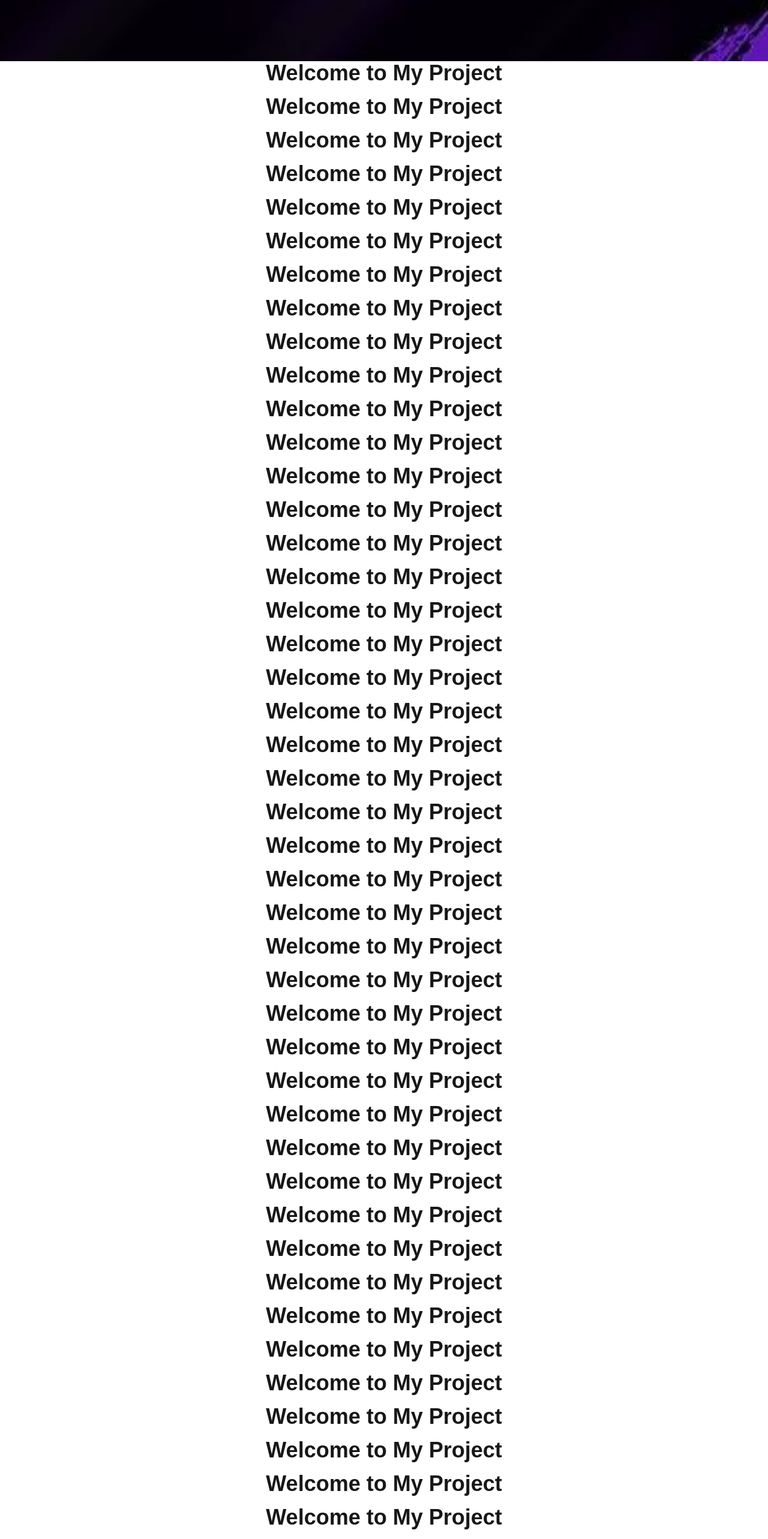
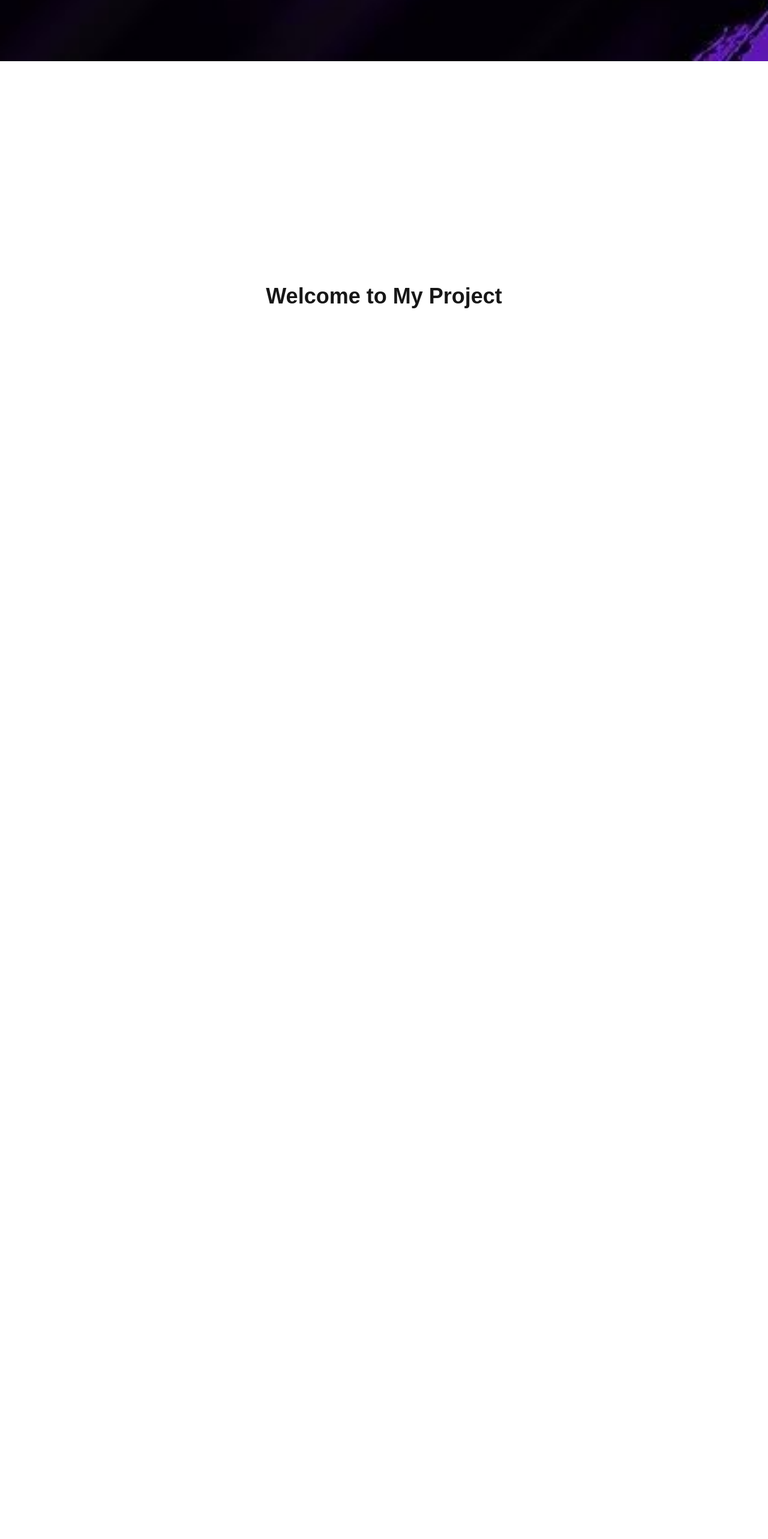
Before and after one commit to TahmidMuntaser/Personal_Portfolio_Web, a Next.js app in the folder myproject/: page /sample in a window 1280 px wide. Shown: the part 783-3349 px from the top of the page at 60% size. After the commit the page ends 1685 px from the top, so only its background shows below. Built offline with nearby package versions, Linux system fonts and the light colour scheme.

Commit message:
unnecessary code deleted

```diff
--- a/myproject/src/app/sample/page.jsx
+++ b/myproject/src/app/sample/page.jsx
@@ -9,51 +9,9 @@ const HomePage = () => {
       <Hero />
       <div className="min-h-screen flex flex-col items-center justify-center">
         <h1 className="text-4xl font-bold mb-4">Welcome to My Project</h1>
-        <h1 className="text-4xl font-bold mb-4">Welcome to My Project</h1>
-        <h1 className="text-4xl font-bold mb-4">Welcome to My Project</h1>
-        <h1 className="text-4xl font-bold mb-4">Welcome to My Project</h1>
-        <h1 className="text-4xl font-bold mb-4">Welcome to My Project</h1>
-        <h1 className="text-4xl font-bold mb-4">Welcome to My Project</h1>
-        <h1 className="text-4xl font-bold mb-4">Welcome to My Project</h1>
-        <h1 className="text-4xl font-bold mb-4">Welcome to My Project</h1>
-        <h1 className="text-4xl font-bold mb-4">Welcome to My Project</h1>
-        <h1 className="text-4xl font-bold mb-4">Welcome to My Project</h1>
-        <h1 className="text-4xl font-bold mb-4">Welcome to My Project</h1>
-        <h1 className="text-4xl font-bold mb-4">Welcome to My Project</h1>
-        <h1 className="text-4xl font-bold mb-4">Welcome to My Project</h1>
-        <h1 className="text-4xl font-bold mb-4">Welcome to My Project</h1>
-        <h1 className="text-4xl font-bold mb-4">Welcome to My Project</h1>
-        <h1 className="text-4xl font-bold mb-4">Welcome to My Project</h1>
-        <h1 className="text-4xl font-bold mb-4">Welcome to My Project</h1>
-        <h1 className="text-4xl font-bold mb-4">Welcome to My Project</h1>
-        <h1 className="text-4xl font-bold mb-4">Welcome to My Project</h1>
-        <h1 className="text-4xl font-bold mb-4">Welcome to My Project</h1>
-        <h1 className="text-4xl font-bold mb-4">Welcome to My Project</h1>
-        <h1 className="text-4xl font-bold mb-4">Welcome to My Project</h1>
-        <h1 className="text-4xl font-bold mb-4">Welcome to My Project</h1>
-        <h1 className="text-4xl font-bold mb-4">Welcome to My Project</h1>
-        <h1 className="text-4xl font-bold mb-4">Welcome to My Project</h1>
-        <h1 className="text-4xl font-bold mb-4">Welcome to My Project</h1>
-        <h1 className="text-4xl font-bold mb-4">Welcome to My Project</h1>
-        <h1 className="text-4xl font-bold mb-4">Welcome to My Project</h1>
-        <h1 className="text-4xl font-bold mb-4">Welcome to My Project</h1>
-        <h1 className="text-4xl font-bold mb-4">Welcome to My Project</h1>
-        <h1 className="text-4xl font-bold mb-4">Welcome to My Project</h1>
-        <h1 className="text-4xl font-bold mb-4">Welcome to My Project</h1>
-        <h1 className="text-4xl font-bold mb-4">Welcome to My Project</h1>
-        <h1 className="text-4xl font-bold mb-4">Welcome to My Project</h1>
-        <h1 className="text-4xl font-bold mb-4">Welcome to My Project</h1>
-        <h1 className="text-4xl font-bold mb-4">Welcome to My Project</h1>
-        <h1 className="text-4xl font-bold mb-4">Welcome to My Project</h1>
-        <h1 className="text-4xl font-bold mb-4">Welcome to My Project</h1>
-        <h1 className="text-4xl font-bold mb-4">Welcome to My Project</h1>
-        <h1 className="text-4xl font-bold mb-4">Welcome to My Project</h1>
-        <h1 className="text-4xl font-bold mb-4">Welcome to My Project</h1>
-        <h1 className="text-4xl font-bold mb-4">Welcome to My Project</h1>
-        <h1 className="text-4xl font-bold mb-4">Welcome to My Project</h1>
-        <h1 className="text-4xl font-bold mb-4">Welcome to My Project</h1>
-        {/* <CustomButton variant="contained">Click Me</CustomButton> */}
+
       </div>
+
     </div>
   );
 };
```
